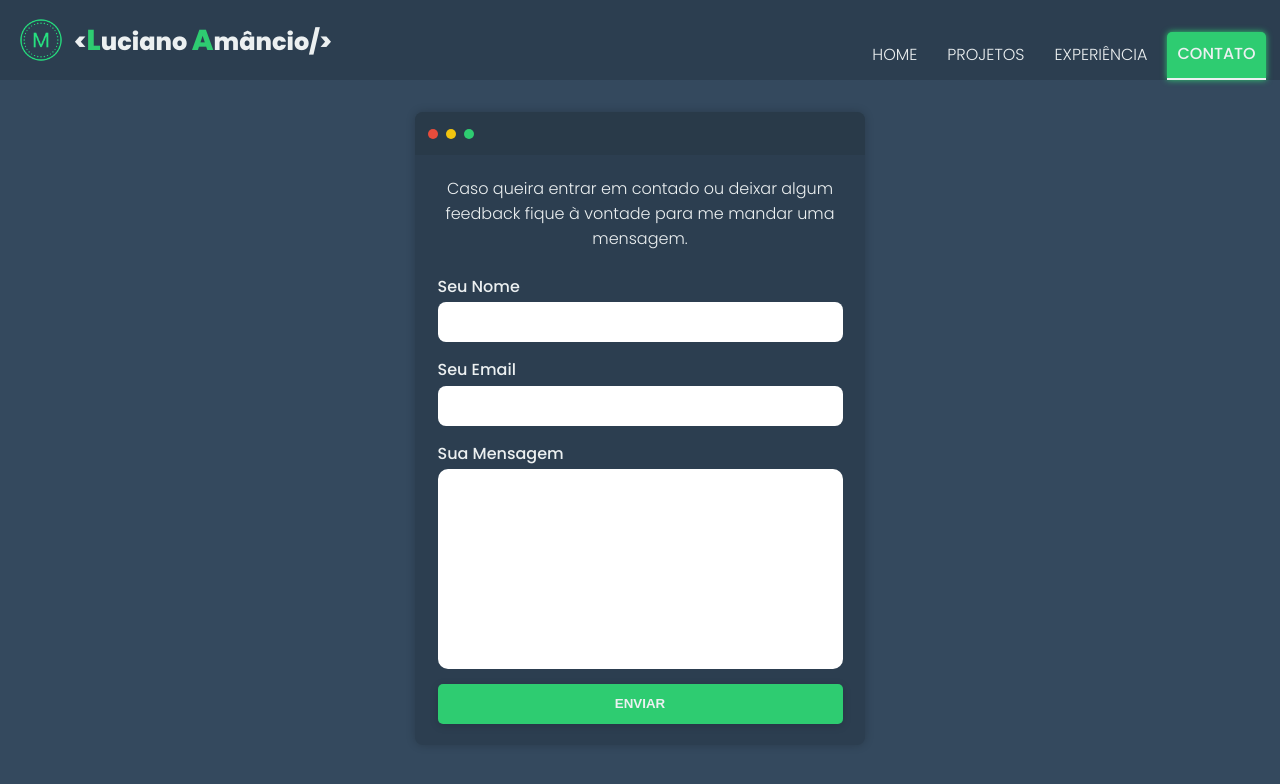
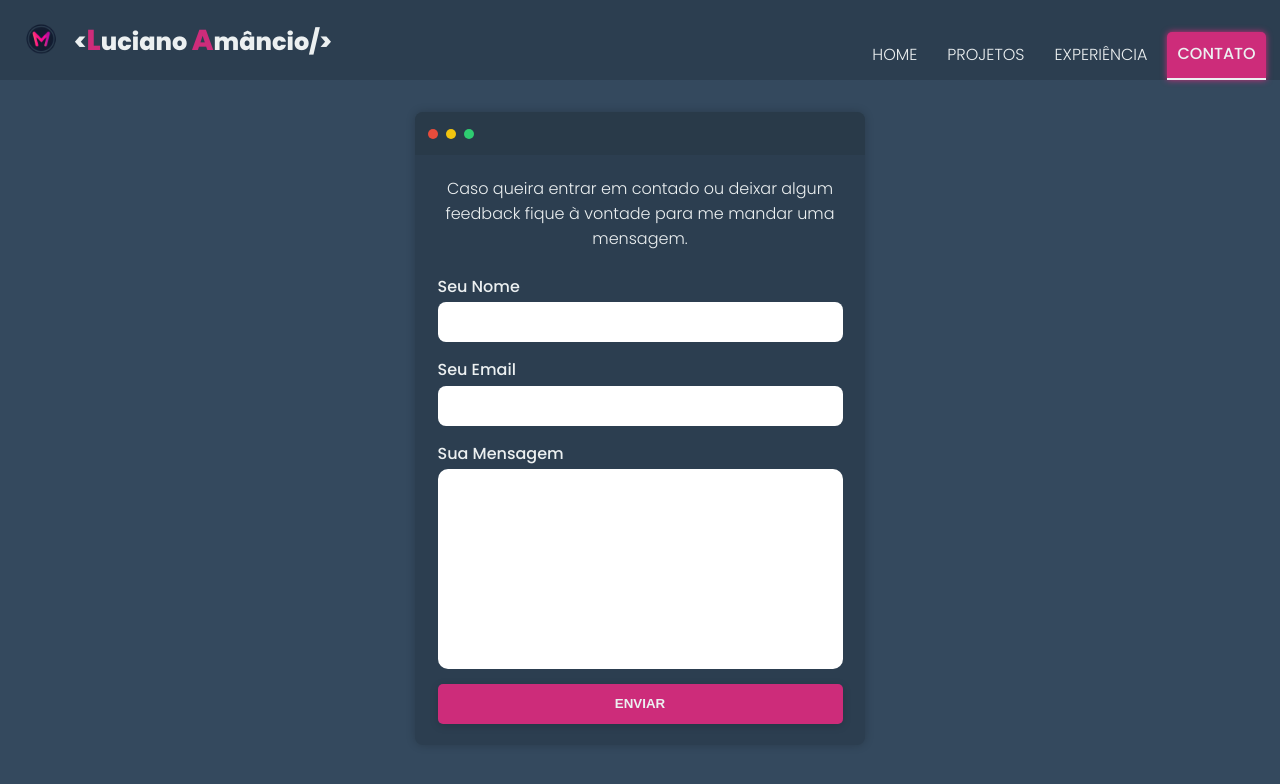
Before and after one commit to madruga665/madruga665-site, a Next.js app: page /portifolio/contato in a window 1280 px wide. Shown: the top 784 px of the page. Built offline with nearby package versions, Linux system fonts and the light colour scheme.

Commit message:
feat: alteração do logo e das cores do thema

```diff
--- a/src/app/portifolio/home/styles.module.scss
+++ b/src/app/portifolio/home/styles.module.scss
@@ -25,7 +25,7 @@
   .about-image {
     width: 200px;
     height: 200px;
-    border: 5px solid $color-emerald;
+    border: 5px solid $color-primary;
     border-radius: 50%;
     box-shadow: rgba(0, 0, 0, 0.19) 0px 10px 20px, rgba(0, 0, 0, 0.23) 0px 6px 6px;
     animation: Pulse 2s ease-in-out infinite;
--- a/src/app/styles.module.scss
+++ b/src/app/styles.module.scss
@@ -30,7 +30,7 @@
     cursor: pointer;
 
     &:not(:hover) {
-      background-color: $color-emerald;
+      background-color: $color-primary;
       transition: 500ms;
     }
 
--- a/src/components/Brand/styles.module.scss
+++ b/src/components/Brand/styles.module.scss
@@ -10,7 +10,7 @@
 
     span {
       font-size: 1.8rem;
-      color: $color-emerald;
+      color:$color-primary;
     }
   }
 }
--- a/src/components/Button/styles.module.scss
+++ b/src/components/Button/styles.module.scss
@@ -14,7 +14,7 @@
   text-transform: upperCase;
   cursor: pointer;
   font-weight: 600;
-  background-color: $color-emerald;
+  background-color: $color-primary;
   transition: 500ms;
   box-shadow: 0px 2px 8px rgba(0, 0, 0, 0.15);
 
--- a/src/components/Card/styles.module.scss
+++ b/src/components/Card/styles.module.scss
@@ -25,7 +25,7 @@
   }
 
   h4 {
-    color: $color-emerald;
+    color: $color-primary;
   }
 }
 
--- a/src/components/LinkButton/styles.module.scss
+++ b/src/components/LinkButton/styles.module.scss
@@ -8,7 +8,7 @@
   width: 100%;
   height: 2.2rem;
   border-radius: 0.25rem;
-  background-color: $color-emerald;
+  background-color: $color-primary;
   color: #fff;
   text-decoration: none;
   transition: all 0.5s ease-in-out;
@@ -18,6 +18,6 @@
     transform: scale(1);
     animation: ButtonPulse 1.5s infinite;
     background-color: $color-midnightBlue;
-    color: $color-emerald;
+    color: $color-primary;
   }
 }
--- a/src/components/Navlinks/styles.module.scss
+++ b/src/components/Navlinks/styles.module.scss
@@ -48,10 +48,10 @@
 .LinkContainerActive {
   @extend .LinkContainer;
   transition: background-color 500ms ease-in-out;
-  background-color: $color-emerald;
+  background-color:$color-primary;
   border-bottom: 2px solid $color-clouds;
   font-weight: 500;
-  box-shadow: 0 0 0.4rem $color-emerald;
+  box-shadow: 0 0 0.4rem $color-primary;
 }
 
 .StyledListItem {
@@ -65,7 +65,7 @@
   &::after {
     content: "";
     display: block;
-    border-bottom: 0.2rem solid $color-emerald;
+    border-bottom: 0.2rem solid $color-primary;
     transform: scaleX(0);
     transition: transform 300ms ease-in-out;
   }
--- a/src/components/ProjectCard/styles.module.scss
+++ b/src/components/ProjectCard/styles.module.scss
@@ -35,7 +35,7 @@
     h3 {
       font-weight: 500;
       margin-bottom: 0.5rem;
-      color: $color-emerald;
+      color: $color-primary;
     }
 
     p {
--- a/src/components/Spinner/styles.module.scss
+++ b/src/components/Spinner/styles.module.scss
@@ -10,7 +10,7 @@
 
 .Loader {
   border: 10px solid $color-midnightBlue;
-  border-top: 10px solid $color-emerald;
+  border-top: 10px solid $color-primary;
   border-radius: 50%;
   width: 120px;
   height: 120px;
--- a/src/styles/animations.scss
+++ b/src/styles/animations.scss
@@ -57,7 +57,7 @@
 @keyframes Pulse {
   0% {
     transform: scale(.95);
-    box-shadow: 0 0 0 0 $color-emerald;
+    box-shadow: 0 0 0 0 $color-primary;
   }
 
   70% {
@@ -74,7 +74,7 @@
 @keyframes ButtonPulse {
   0% {
     transform: scale(0.95);
-    box-shadow: 0 0 0 0 $color-emerald;
+    box-shadow: 0 0 0 0 $color-primary;
   }
 
   70% {
--- a/src/styles/colors.module.scss
+++ b/src/styles/colors.module.scss
@@ -7,7 +7,10 @@ $color-wetAsphalt: #34495e;
 $color-alizarin: #e74c3c;
 $color-sunFlower: #f1c40f;
 
+$color-primary: #cd2c7a;
+
 :export {
+  color-primary: $color-primary;
   colorEmerald: $color-emerald;
   colorNephritis: $color-nephritis;
   colorClouds: $color-clouds
```
Also changed, not shown: public/assets/icons8-circled-m-80.png, 1 other file (tests, documents, lock files or other folders).
